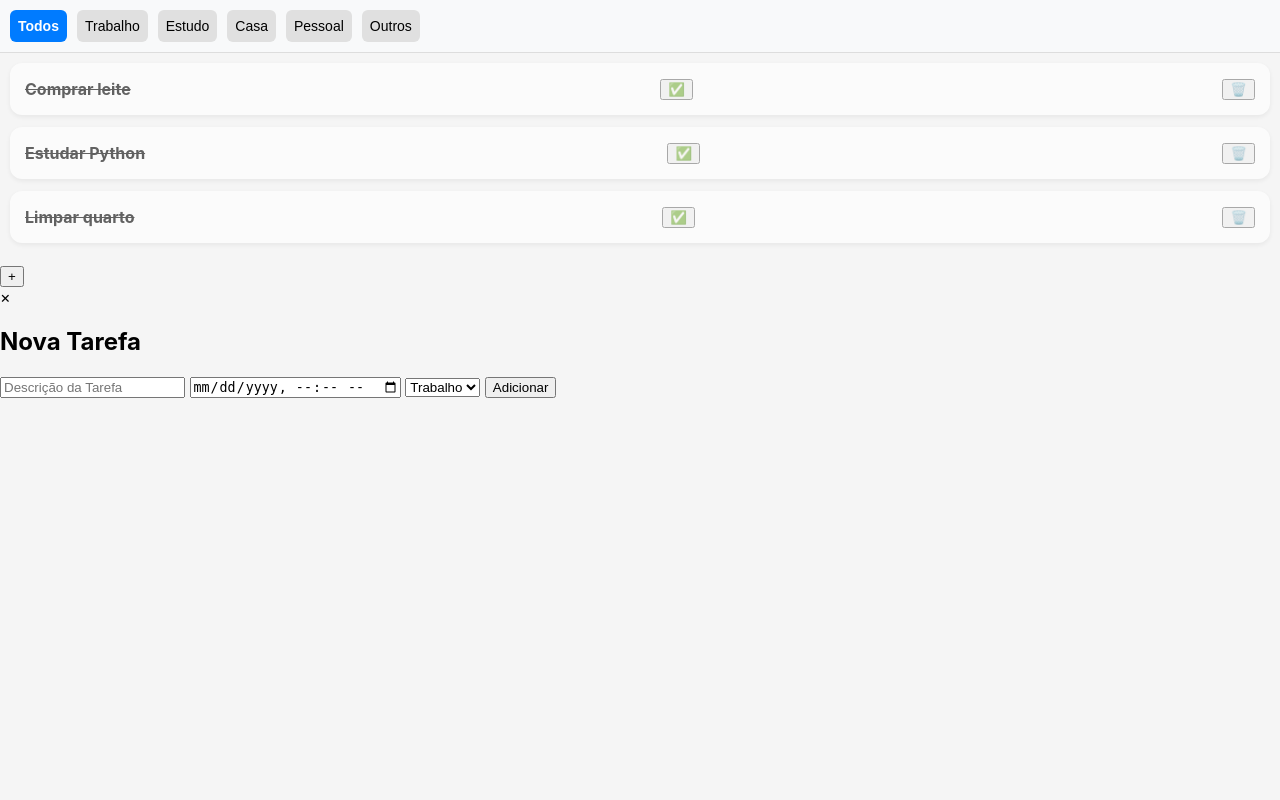
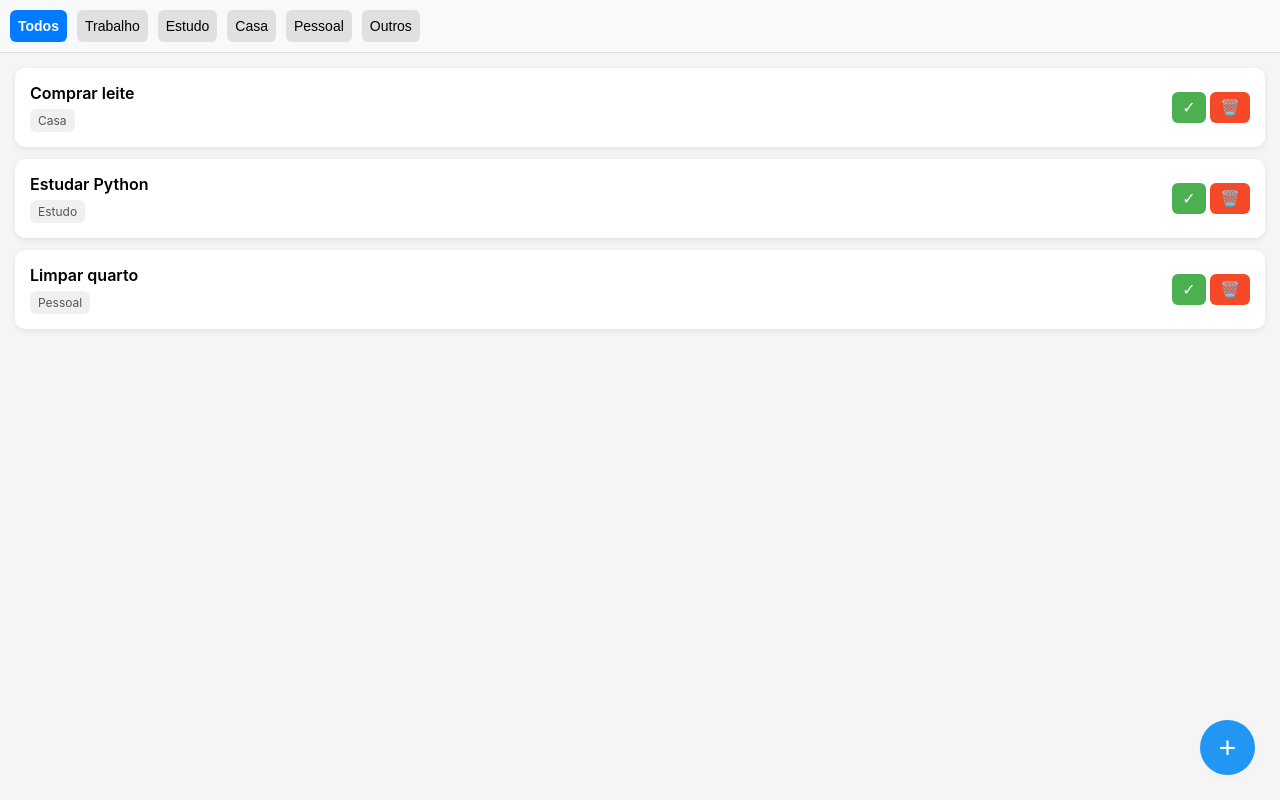
Before and after one commit to Hugo40123/To-Do-List-Estudo, a Flask app: page / in a window 1280 px wide. Run offline with Flask 3, Linux system fonts and the light colour scheme.

Commit message:
Versão 0.1 - Adicionado algumas funções e aplicado novos estilos

```diff
--- a/app.py
+++ b/app.py
@@ -3,9 +3,9 @@ from flask import Flask, render_template
 app = Flask(__name__)
 
 tarefas = [
-    {"texto": "Comprar leite", "feito": False, "prazo": None},
-    {"texto": "Estudar Python", "feito": False, "prazo": None},
-    {"texto": "Limpar quarto", "feito": False, "prazo": None}
+    {"texto": "Comprar leite", "feito": False, "prazo": None, "categoria": "Casa"},
+    {"texto": "Estudar Python", "feito": False, "prazo": None, "categoria": "Estudo"},
+    {"texto": "Limpar quarto", "feito": False, "prazo": None, "categoria": "Pessoal"}
 ]
 categorias = ["Trabalho", "Estudo", "Casa", "Pessoal", "Outros"]
 
@@ -25,12 +25,15 @@ from datetime import datetime
 def add():
     tarefa = request.form.get("tarefa")
     prazo_str = request.form.get("dataHora")
+    categoria = request.form.get("categoria")
     prazo_formatado = None
+
     if prazo_str:
         prazo = datetime.fromisoformat(prazo_str)
         prazo_formatado = prazo.strftime("%d/%m/%Y %H:%M")
     if tarefa:
         tarefas.append({"texto":tarefa, "feito": False, "prazo": prazo_formatado, "categoria": categoria})
+
     return redirect(url_for("home"))
 
 @app.route("/concluir", methods=["POST"])
--- a/static/script.js
+++ b/static/script.js
@@ -1,7 +1,9 @@
 function abrirModal() {
   document.getElementById("modal").style.display = "flex"
+  document.querySelector(".fab").style.display = "none"
 }
 
 function fecharModal() {
   document.getElementById("modal").style.display = "none"
+  document.querySelector(".fab").style.display = "flex"
 }
--- a/static/style.css
+++ b/static/style.css
@@ -29,67 +29,208 @@ body {
   font-weight: bold;
 }
 
-ul {
-  list-style: none;
-  padding: 10px;
-  margin: 0;
+.task-list {
+  display: flex;
+  flex-direction: column;
+  gap: 12px;
+  padding: 15px;
 }
 
-ul li {
-  background: white;
-  margin-bottom: 12px;
+.task-card {
+  background: #fff;
+  border-radius: 10px;
   padding: 15px;
-  border-radius: 12px;
-  box-shadow: 0 2px 5px rgba(0, 0, 0, 0.1);
   display: flex;
   justify-content: space-between;
   align-items: center;
+  box-shadow: 0 2px 6px rgba(0, 0, 0, 0.08);
+  transition: transform 0.2s;
 }
-ul li.feito {
+.task-card:hover {
+  transform: translateY(-2px);
+}
+
+.task-info h3 {
+  margin: 0;
+  font-size: 16px;
+  font-weight: 600;
+}
+
+.task-info .prazo {
+  font-size: 13px;
+  color: #888;
+  margin-top: 4px;
+}
+
+.task-info .categoria {
+  display: inline-block;
+  margin-top: 6px;
+  padding: 4px 8px;
+  font-size: 12px;
+  border-radius: 6px;
+  background: #f0f0f0;
+  color: #555;
+}
+
+.task.actions {
+  display: flex;
+  gap: 8px;
+}
+
+.btn-concluir {
+  background: #4caf50;
+  border: none;
+  color: white;
+  font-size: 16px;
+  padding: 6px 10px;
+  border-radius: 6px;
+  cursor: pointer;
+  transition: background 0.2s;
+}
+
+.btn-concluir:hover {
+  background: #388e3c;
+}
+
+.btn-deletar {
+  background: #f54927;
+  border: none;
+  color: white;
+  font-size: 16px;
+  padding: 6px 10px;
+  border-radius: 6px;
+  cursor: pointer;
+  transition: background 0.2s;
+}
+
+.btn-deletar:hover {
+  background: #d32f2f;
+}
+
+.task-card.feito {
   opacity: 0.6;
+}
+
+.task-card.feito h3 {
   text-decoration: line-through;
 }
 
-ul li .info {
+.fab {
+  position: fixed;
+  bottom: 25px;
+  right: 25px;
+  background-color: #2196f3;
+  color: white;
+  border: none;
+  border-radius: 50%;
+  width: 55px;
+  height: 55px;
+  font-size: 30px;
+  cursor: pointer;
+  box-shadow: 0 4px 10px rgba(0, 0, 0, 0.02);
   display: flex;
-  flex-direction: column;
+  align-items: center;
+  justify-content: center;
+  transition: background 0.2s, transform 0.2s;
+  z-index: 1000;
 }
 
-ul li .categoria {
-  font-size: 12px;
-  color: #555;
+.fab:hover {
+  background-color: #1976d2;
+  transform: translate(-2px);
 }
 
-ul li .prazo {
-  font-size: 12px;
-  color: #888;
+.modal {
+  display: none;
+  position: fixed;
+  bottom: 0;
+  left: 0;
+  width: 100%;
+  background: rgba(0, 0, 0, 0.05);
+  justify-content: center;
+  align-items: flex-end;
+  z-index: 999;
 }
 
-.add-task {
+.modal-content {
+  background-color: #fff;
+  width: 100%;
+  max-width: 500px;
+  border-radius: 10px 10px 0 0;
+  padding: 20px;
+  box-shadow: 0 -2px 10px rgba(0, 0, 0, 0.02);
+}
+
+/* Estilo para telas pequenas (celulares) */
+@media (max-width: 480px) {
+  .top-bar {
     display: flex;
     gap: 10px;
-  margin-bottom: 20px;
-  flex-wrap: wrap;
+    padding: 10px;
+    background: #f8f9fa;
+    border-bottom: 1px solid #ddd;
+    overflow-x: auto; /* ativa o scroll horizontal */
+    -webkit-overflow-scrolling: touch; /* suaviza o scroll no iOS */
+    scrollbar-width: none; /* Firefox: esconde a barra */
+  }
+
+  .top-bar::-webkit-scrollbar {
+    display: none; /* Chrome, Safari e Edge: esconde a barra de rolagem */
+  }
+
+  .top-bar button {
+    flex: 0 0 auto; /* impede que o botão encolha */
+    padding: 5px 12px;
+    border: none;
+    border-radius: 20px;
+    background: #e0e0e0;
+    cursor: pointer;
+    font-size: 14px;
+    white-space: nowrap; /* evita que o texto quebre */
+  }
+
+  .task-list {
+    padding: 10px;
+    gap: 10px;
+  }
+
+  .task-card {
+    flex-direction: column;
+    align-items: flex-start;
+    padding: 12px;
+  }
+
+  .task-actions {
+    margin-top: 10px;
+    width: 100%;
+    display: flex;
+    justify-content: space-between;
+  }
+
+  .btn-concluir,
+  .btn-deletar {
+    font-size: 14px;
+    padding: 5px 8px;
+  }
+
+  .fab {
+    width: 50px;
+    height: 50px;
+    font-size: 26px;
+    bottom: 20px;
+    right: 20px;
+  }
+
+  .modal-content {
+    width: 100%;
+    border-radius: 10px 10px 0 0;
+    padding: 15px;
   }
 
   .add-task input,
-.add-task select {
-  padding: 8px;
-  border-radius: 6px;
-  border: 1px solid #ccc;
-  flex: 1;
-  min-width: 0;
+  .add-task select,
+  .add-task button {
+    font-size: 14px;
+    padding: 6px;
   }
-
-.add-task button {
-  background-color: #2196f3;
-  color: white;
-  border: none;
-  border-radius: 6px;
-  padding: 10px 15px;
-  cursor: pointer;
-  transition: background 0.2s;
 }
-.add-task button:hover {
-  background-color: #1976d2;
-}
--- a/templates/index.html
+++ b/templates/index.html
@@ -20,28 +20,31 @@
       {% endfor %}
     </div>
 
-    <ul>
+    <div class="task-list">
       {% for tarefa in tarefas %}
-      <li class="{{'feito' if tarefa.texto }}">
-        <div class="info">
-          <strong>{{ tarefa.texto }}</strong>
-          {% if tarefa.categoria %}<span class="categoria"
-            >{{ tarefa.categoria}}</span
-          >{% endif %} {% if tarefa.prazo %}<span class="prazo"
-            >{{ tarefa.prazo}}</span
-          >{% endif %}
+      <div class="task-card {% if tarefa.feito %}feito{% endif %}">
+        <div class="task-info">
+          <h3>{{ tarefa.texto }}</h3>
+          {% if tarefa.prazo %}
+          <p class="prazo">Prazo: {{ tarefa.prazo }}</p>
+          {% endif %} {% if tarefa.categoria %}
+          <span class="categoria">{{ tarefa.categoria }}</span>
+          {% endif %}
         </div>
+
+        <div class="task-actions">
           <form action="/concluir" method="POST" style="display: inline">
             <input type="hidden" name="tarefa" value="{{ tarefa.texto }}" />
-          <button type="submit">✅</button>
+            <button type="submit" class="btn-concluir">✓</button>
           </form>
           <form action="/remove" method="POST" style="display: inline">
             <input type="hidden" name="tarefa" value="{{ tarefa.texto }}" />
-          <button type="submit">🗑️</button>
+            <button type="submit" class="btn-deletar">🗑️</button>
           </form>
-      </li>
+        </div>
+      </div>
       {% endfor %}
-    </ul>
+    </div>
 
     <button class="fab" onclick="abrirModal()">+</button>
     <div class="modal" id="modal">
```
Lines whose indentation alone changed are shown as unchanged.
